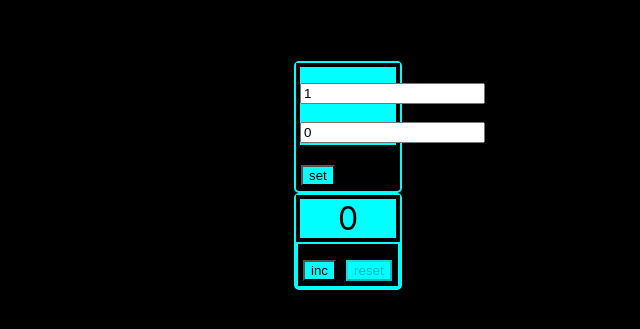
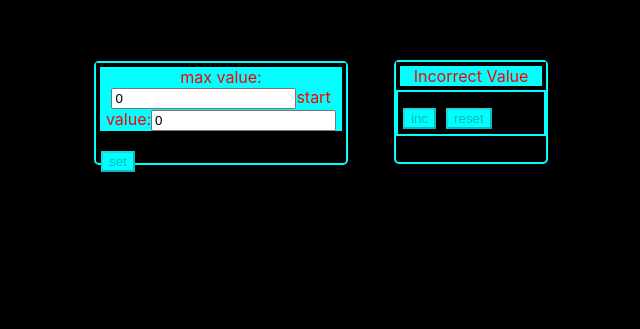
Before and after one commit to tropicdenis/Counter, a React (Create React App) app: page / in a window 1280 px wide. Shown: the part 339-668 px from the top of the page, without its empty margins (56-696 px from the left). Built offline with nearby package versions, Linux system fonts and the light colour scheme.

Commit message:
CounterN2. Task nearly is done. Need to finalize CSS.

```diff
--- a/src/App.tsx
+++ b/src/App.tsx
@@ -1,4 +1,4 @@
-import React, {useState} from 'react';
+import React, {useEffect, useState} from 'react';
 import './App.css';
 import Counter from "./Components/Counter/Counter";
 import SetUp from "./Components/SetUp/SetUp";
@@ -6,10 +6,46 @@ import SetUp from "./Components/SetUp/SetUp";
 
 function App() {
 
-    const [startValue, setStartValue]= useState(0)
-    const [maxValue, setMaxValue]= useState(1)
+    let [startValue, setStartValue] = useState(0)
+    let [maxValue, setMaxValue] = useState(0)
+    let [clickCounter, setClickCounter] = useState<number>(0);
+ console.log("render")
 
-    const [clickCounter, setClickCounter] = useState<number>(0);
+    useEffect(() => {
+        let clickCounterAsString = localStorage.getItem('clickCounter')
+        if (clickCounterAsString) {
+            let newClickCounter = JSON.parse(clickCounterAsString)
+            setClickCounter(newClickCounter)
+        }
+    }, [])
+    useEffect(() => {
+        let maxValueAsString = localStorage.getItem('maxValue')
+        if (maxValueAsString) {
+            let newMaxValue = JSON.parse(maxValueAsString)
+            setMaxValue(newMaxValue)
+        }
+    }, [])
+    useEffect(() => {
+        let startValueAsString = localStorage.getItem('startValue')
+        if (startValueAsString) {
+            let newStartValue = JSON.parse(startValueAsString)
+            setStartValue(newStartValue)
+        }
+    }, [])
+
+
+
+    useEffect(() => {
+        localStorage.setItem('startValue', JSON.stringify(startValue))
+    }, [startValue])
+
+    useEffect(() => {
+        localStorage.setItem('maxValue', JSON.stringify(maxValue))
+    }, [maxValue])
+
+    useEffect(() => {
+        localStorage.setItem('clickCounter', JSON.stringify(clickCounter))
+    }, [clickCounter])
 
     function incClickCounter() {
         if (clickCounter < maxValue) {
@@ -17,17 +53,22 @@ function App() {
             setClickCounter(newClickCounter)
         }
     }
-    function maxValueChange() {
+
+    function maxValueChange(newMaxValue: number) {
+        maxValue = newMaxValue
         setMaxValue(maxValue)
     }
-    function startValueChange() {
+
+    function startValueChange(newStartValue: number) {
+        startValue = newStartValue
         setStartValue(startValue)
     }
 
     function resetClickCounter() {
-            setClickCounter(0)
+        setClickCounter(startValue)
     }
-    function setCounter () {
+
+    function setCounter() {
         setClickCounter(startValue)
     }
 
--- a/src/Components/Counter/Counter.module.css
+++ b/src/Components/Counter/Counter.module.css
@@ -1,9 +1,10 @@
 .counter{
     position: relative;
-    top: 400px;
-    left: 350px;
+    top: 295px;
+    left:450px;
     font-size: xx-large;
-    width: 104px;
+    width: 150px;
+    height: 100px;
     border: 2px solid aqua;
     margin: 0px;
     border-radius: 5px;
--- a/src/Components/Counter/Counter.tsx
+++ b/src/Components/Counter/Counter.tsx
@@ -14,7 +14,10 @@ type CounterPropsType = {
 function Counter(props: CounterPropsType) {
     return (
         <div className={s.counter}>
-            <Display clickCounter={props.clickCounter}/>
+            <Display clickCounter={props.clickCounter}
+                     maxValue={props.maxValue}
+                     startValue={props.startValue}
+            />
             <Buttons incClickCounter={props.incClickCounter}
                      resetClickCounter={props.resetClickCounter}
                      clickCounter={props.clickCounter}
--- a/src/Components/Display/Display.module.css
+++ b/src/Components/Display/Display.module.css
@@ -3,6 +3,7 @@
     background-color: aqua;
     color: red;
     border: 4px solid black ;
+    font-size: medium;
     }
 
 .displayBlack{
@@ -10,4 +11,5 @@
     background-color: aqua;
     color: black;
     border: 4px solid black ;
+    font-size: medium;
 }
--- a/src/Components/Display/Display.tsx
+++ b/src/Components/Display/Display.tsx
@@ -3,12 +3,15 @@ import s from './Display.module.css'
 
 type DisplayPropsType = {
     clickCounter: number
+    maxValue: number
+    startValue: number
 }
 
 function Display(props: DisplayPropsType) {
+    const errorMessage = "Incorrect Value";
   return (
-      <div className={props.clickCounter === 5 ? s.displayRed : s.displayBlack}>
-          {props.clickCounter}
+      <div className={props.clickCounter === props.maxValue ? s.displayRed : s.displayBlack}>
+          {(props.startValue < 0 || props.maxValue <= props.startValue) ? errorMessage : props.clickCounter}
       </div>
 
   );
--- a/src/Components/SetUp/SetUp.module.css
+++ b/src/Components/SetUp/SetUp.module.css
@@ -1,9 +1,10 @@
 .setup{
     position: relative;
     top: 400px;
-    left: 350px;
+    left: 150px;
     font-size: xx-large;
-    width: 104px;
+    width: 250px;
+    height: 100px;
     border: 2px solid aqua;
     margin: 0px;
     border-radius: 5px;
--- a/src/Components/SetUp/SetUp.tsx
+++ b/src/Components/SetUp/SetUp.tsx
@@ -1,6 +1,4 @@
 import React from 'react';
-import Buttons from "../Buttons/Buttons";
-import Display from "../Display/Display";
 import s from './SetUp.module.css'
 import Button from "../Buttons/Button";
 import SetUpDisplay from "../SetUpDisplay/SetUpDisplay";
@@ -10,8 +8,8 @@ type SetUpPropsType = {
     clickCounter: number
     maxValue: number
     startValue: number
-    maxValueChange: () => void
-    startValueChange: () => void
+    maxValueChange: (newMaxValue: number) => void
+    startValueChange: (startMaxValue: number) => void
 };
 
 function SetUp(props: SetUpPropsType) {
--- a/src/Components/SetUpDisplay/SetUpDisplay.tsx
+++ b/src/Components/SetUpDisplay/SetUpDisplay.tsx
@@ -5,8 +5,8 @@ import React, {ChangeEvent} from "react";
 type SetUpDisplayPropsType = {
     maxValue: number
     startValue: number
-    maxValueChange: (maxValue: number)=> void
-    startValueChange: (startValue: number)=> void
+    maxValueChange: (newMaxValue: number)=> void
+    startValueChange: (newStartValue: number)=> void
 
 }
 
@@ -23,13 +23,16 @@ function SetUpDisplay(props: SetUpDisplayPropsType) {
     return (
         <div className={(props.startValue < 0) ||
         (props.maxValue === props.startValue) ? s.displayRed : s.displayBlack}>
+            max value:
             <input type={"number"}
                    name={"max value"}
-                   defaultValue={props.maxValue}
-                   onChange={maxValueChange} />
+                   value={props.maxValue}
+                   onChange={maxValueChange}
+            />
+            start value:
             <input type={"number"}
                    name={"start value"}
-                   defaultValue={props.startValue}
+                   value={props.startValue}
                    onChange={startValueChange}/>
         </div>
 
```
Also changed, not shown: src/Components/Buttons/Button.tsx (+6 -4 lines).
